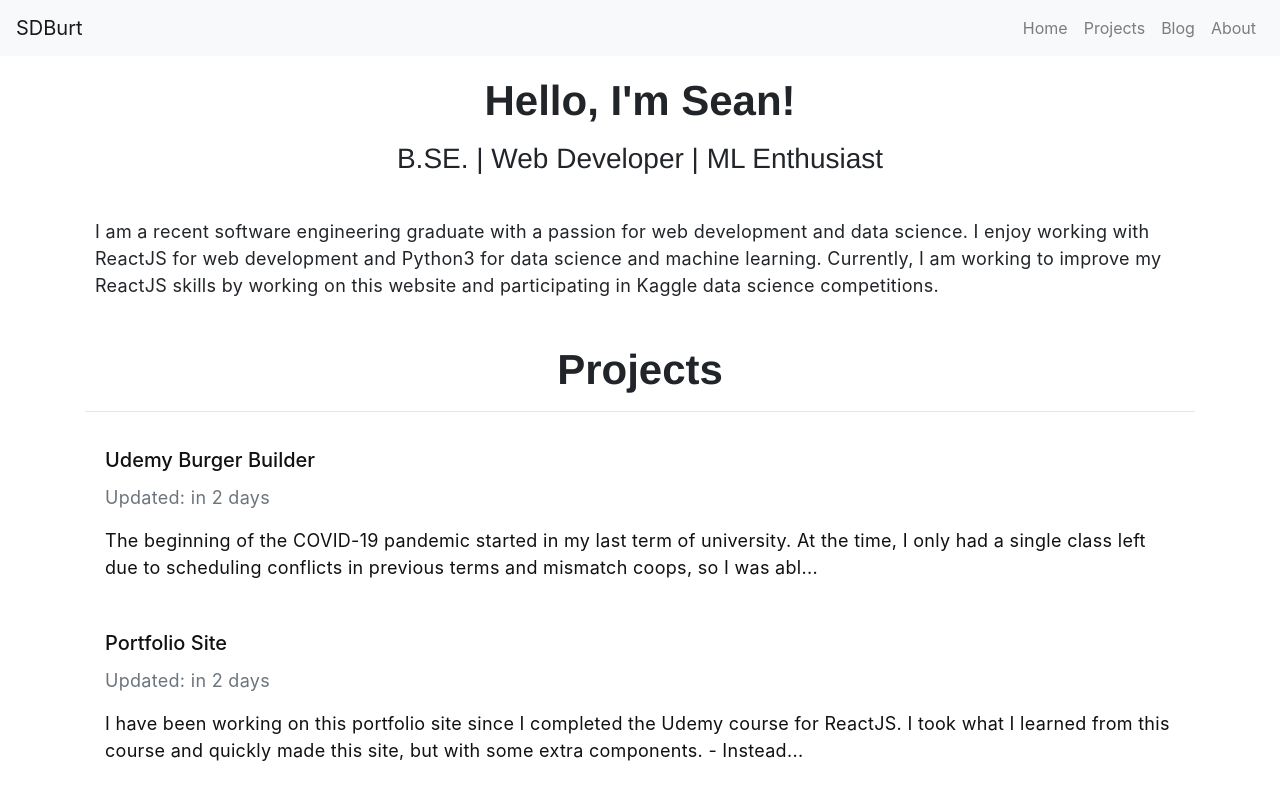
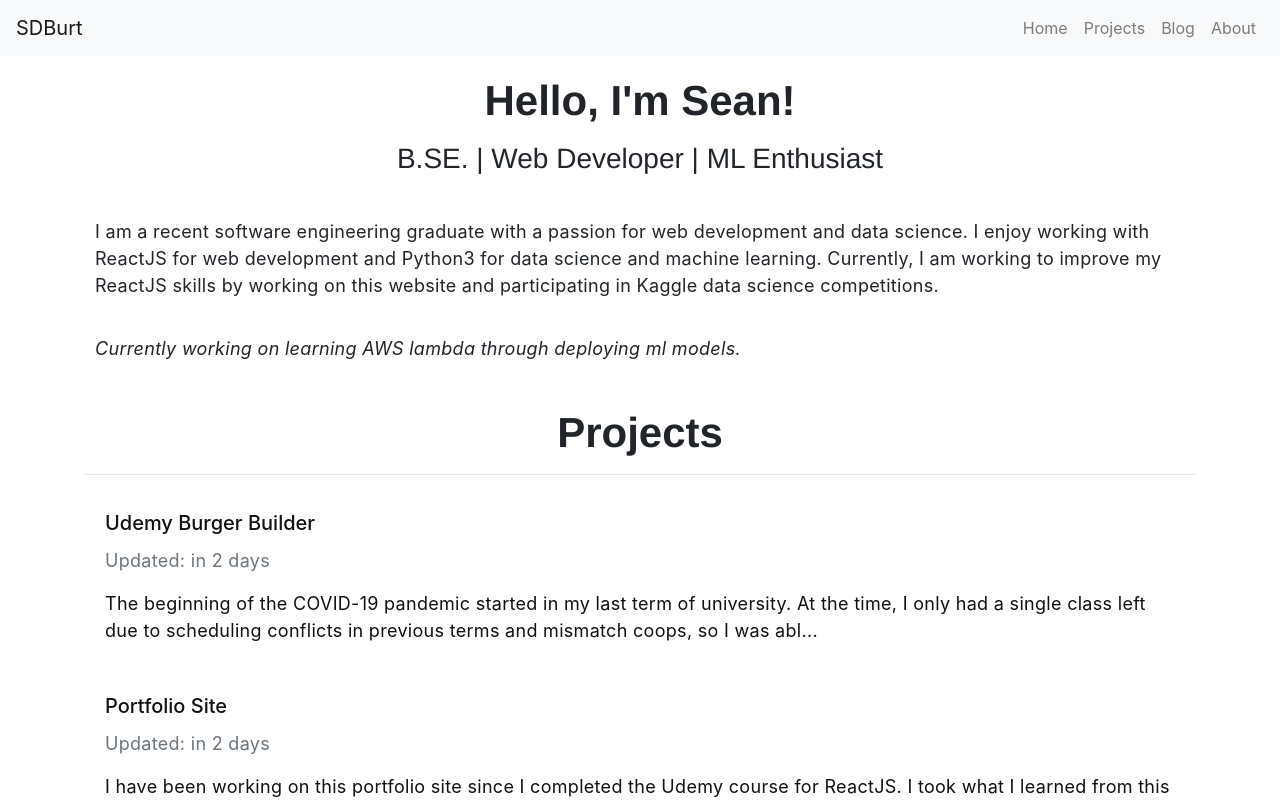
Before and after one commit to SDBurt/portfolio, a React (Create React App) app: page / in a window 1280 px wide. Shown: the top 800 px of the page. Built offline with nearby package versions, Linux system fonts and the light colour scheme.

Commit message:
add status

```diff
--- a/src/containers/Home/Home.js
+++ b/src/containers/Home/Home.js
@@ -18,12 +18,23 @@ const Home = () => {
         )
     })
 
+    const renderStatus = homeData.map((data) => {
+        return (
+            <p style={{ padding: '10px', fontStyle: 'italic' }}>{data.status}</p>
+        )
+    })
+
     return (
         <div>
             <header>
                 <Row className="justify-content-center">
                     <Col md={12}>
                         {renderHero}
+                    </Col>
+                </Row>
+                <Row className="justify-content-center">
+                    <Col md={12}>
+                        {renderStatus}
                     </Col>
                 </Row>
             </header>
--- a/src/data/home.json
+++ b/src/data/home.json
@@ -1 +1 @@
-[{"title":"Hello, I'm Sean!","subtitle":"B.SE. | Web Developer | ML Enthusiast","summary":"I am a recent software engineering graduate with a passion for web development and data science. I enjoy working with ReactJS for web development and Python3 for data science and machine learning.\n\nCurrently, I am working to improve my ReactJS skills by working on this website and participating in Kaggle data science competitions.","updatedAt":"2020-10-01T20:00:34.910Z"}]
+[{"title":"Hello, I'm Sean!","subtitle":"B.SE. | Web Developer | ML Enthusiast","summary":"I am a recent software engineering graduate with a passion for web development and data science. I enjoy working with ReactJS for web development and Python3 for data science and machine learning.\n\nCurrently, I am working to improve my ReactJS skills by working on this website and participating in Kaggle data science competitions.","status":"Currently working on learning AWS lambda through deploying ml models.","updatedAt":"2020-10-14T21:41:19.424Z"}]
```
Also changed, not shown: src/data/articles.json (+1 -1 lines), src/data/projects.json (+1 -1 lines).
